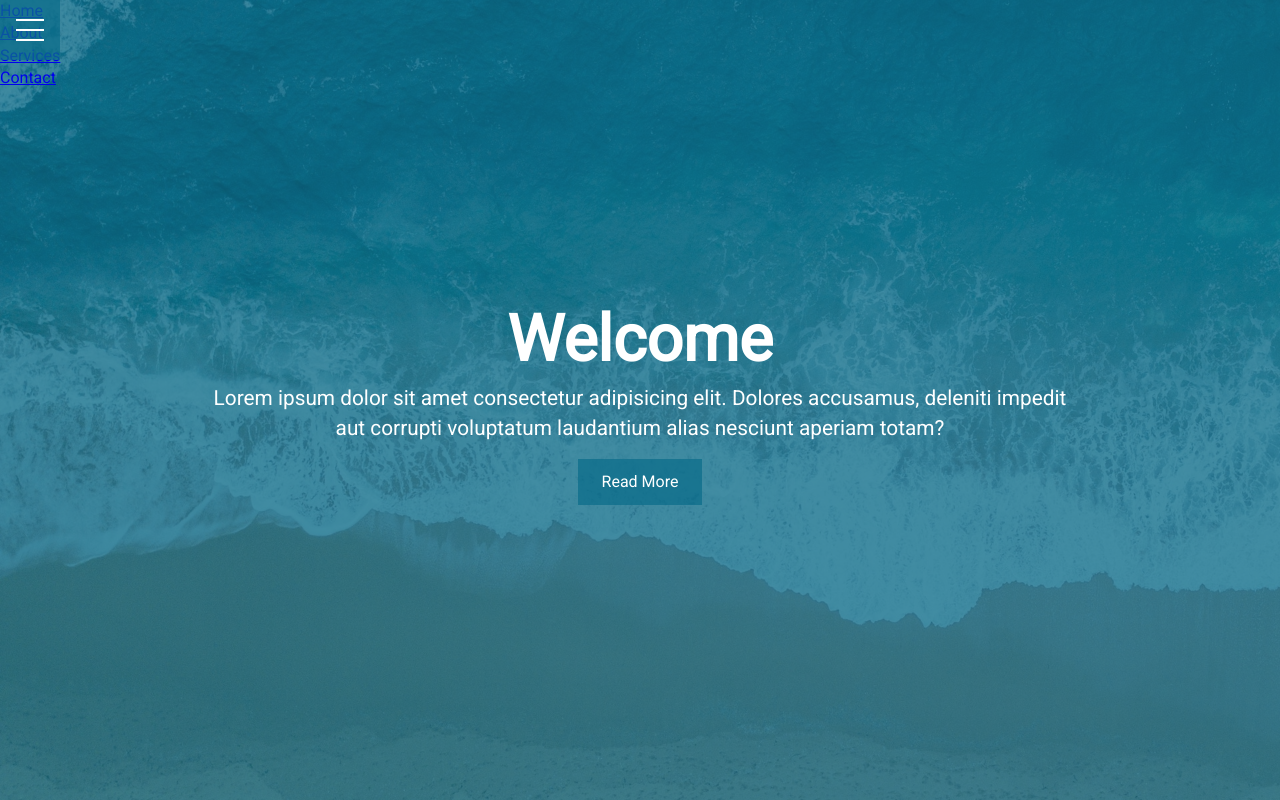
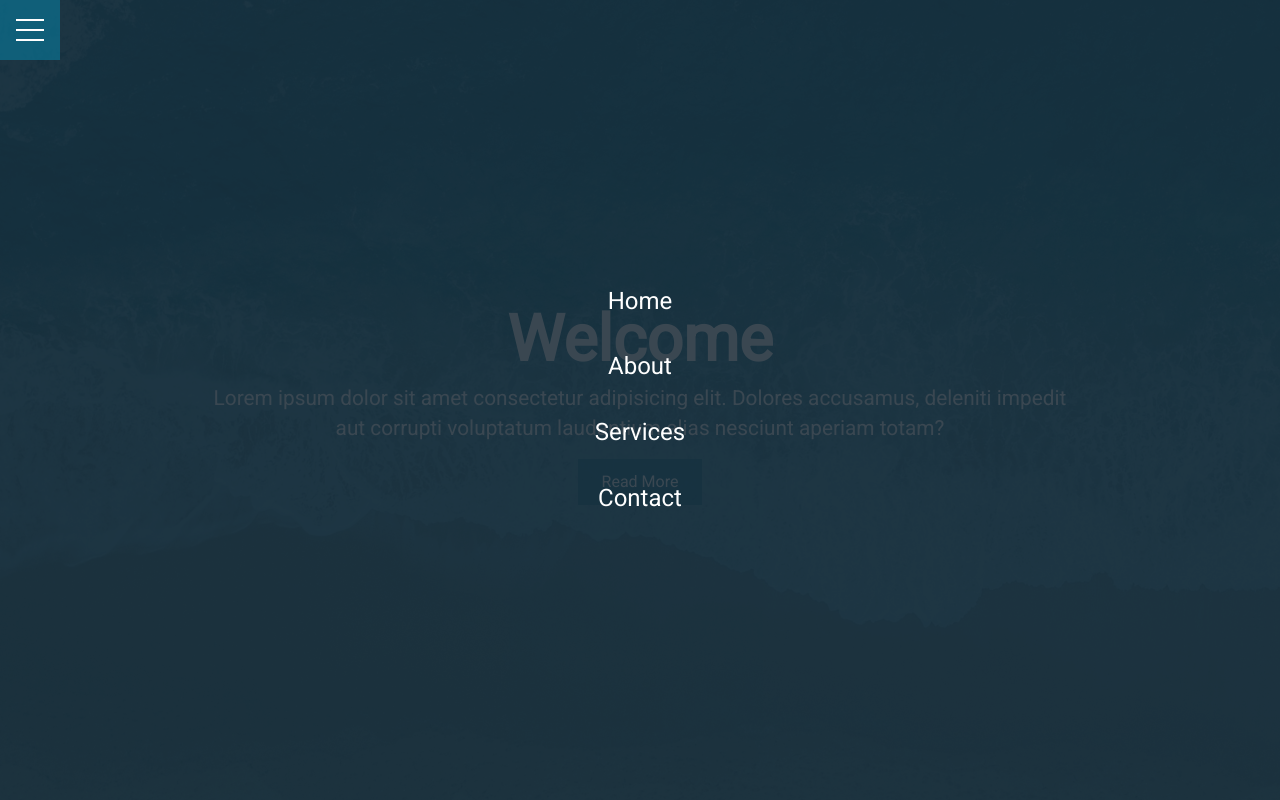
Before and after one commit to wdudek82/hamburger-overlay-pure-css, a plain HTML site: page index.html in a window 1280 px wide. Drawn offline with Linux system fonts and the light colour scheme.

Commit message:
Added styles to overlay menu

```diff
--- a/styles/menu.css
+++ b/styles/menu.css
@@ -77,3 +77,56 @@
 .menu-wrap .toggler:checked:hover + .hamburger > div {
   transform: rotate(225deg);
 }
+
+.menu-wrap .menu {
+  position: fixed;
+  display: flex;
+  justify-content: center;
+  align-items: center;
+  top: 0;
+  left: 0;
+  width: 100%;
+  height: 100%;
+  /* visibility: hidden; */
+  overflow: hidden;
+}
+
+.menu-wrap .toggler:checked + .menu {
+  display: none;
+}
+
+.menu-wrap .menu > div {
+  display: flex;
+  justify-content: center;
+  align-items: center;
+  background: var(--overlay-color);
+  width: 200vh;
+  height: 200vh;
+  /* transform: scale(0); */
+  transition: all 400ms ease;
+}
+
+.menu-wrap .menu > div > div {
+  text-align: center;
+  max-width: 90vh;
+  max-height: 100vh;
+  /* opacity: 0; */
+  transition: opacity 400ms ease;
+}
+
+.menu-wrap .menu > div > div > ul > li {
+  list-style: none;
+  color: #fff;
+  font-size: 1.5rem;
+  padding: 1rem;
+}
+
+.menu-wrap .menu > div > div > ul > li > a {
+  color: inherit;
+  text-decoration: none;
+  transition: color 400ms ease;
+}
+
+.menu-wrap .menu > div > div > ul > li > a:hover {
+  color: var(--secondary-color);
+}
```
